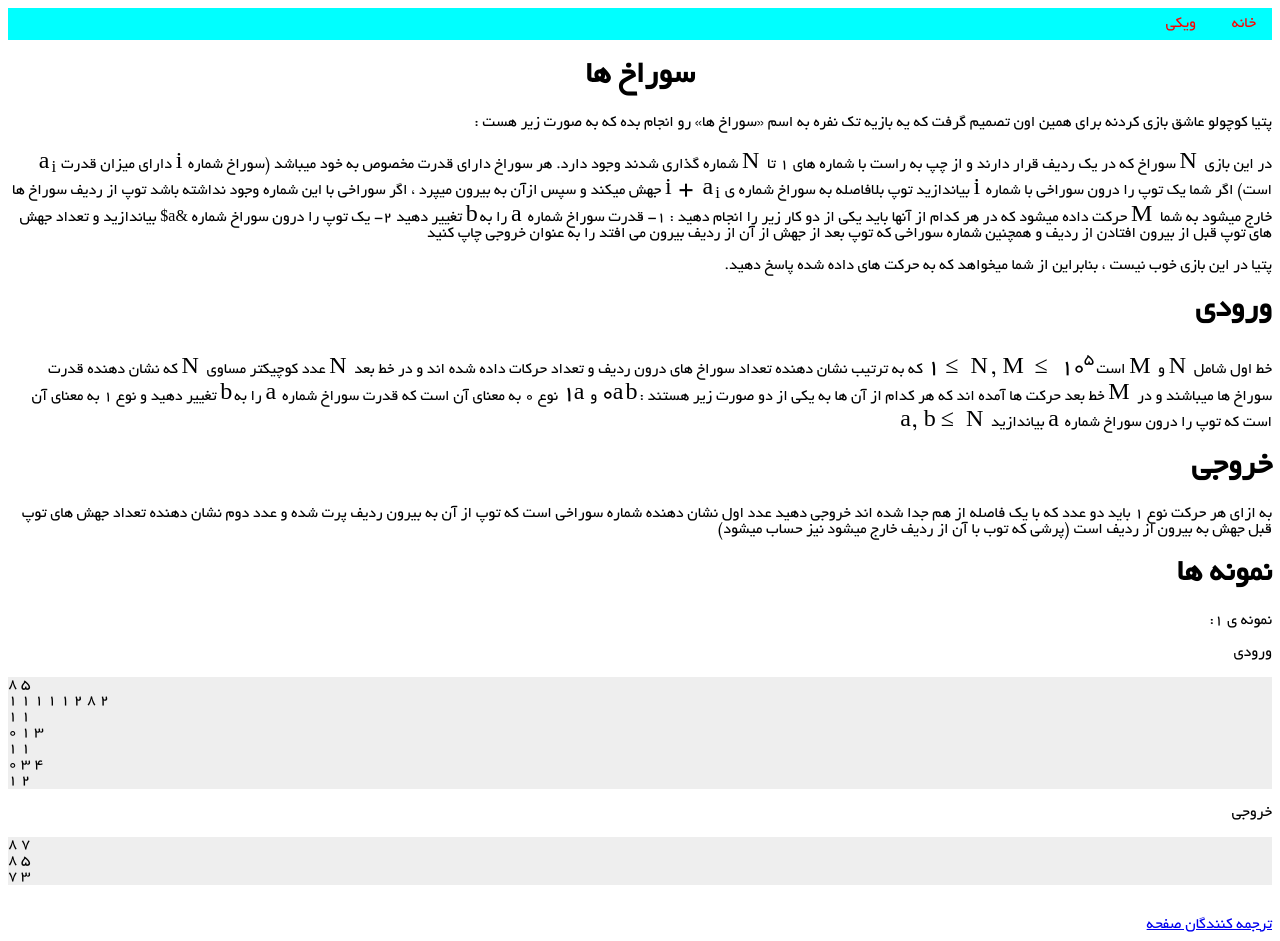
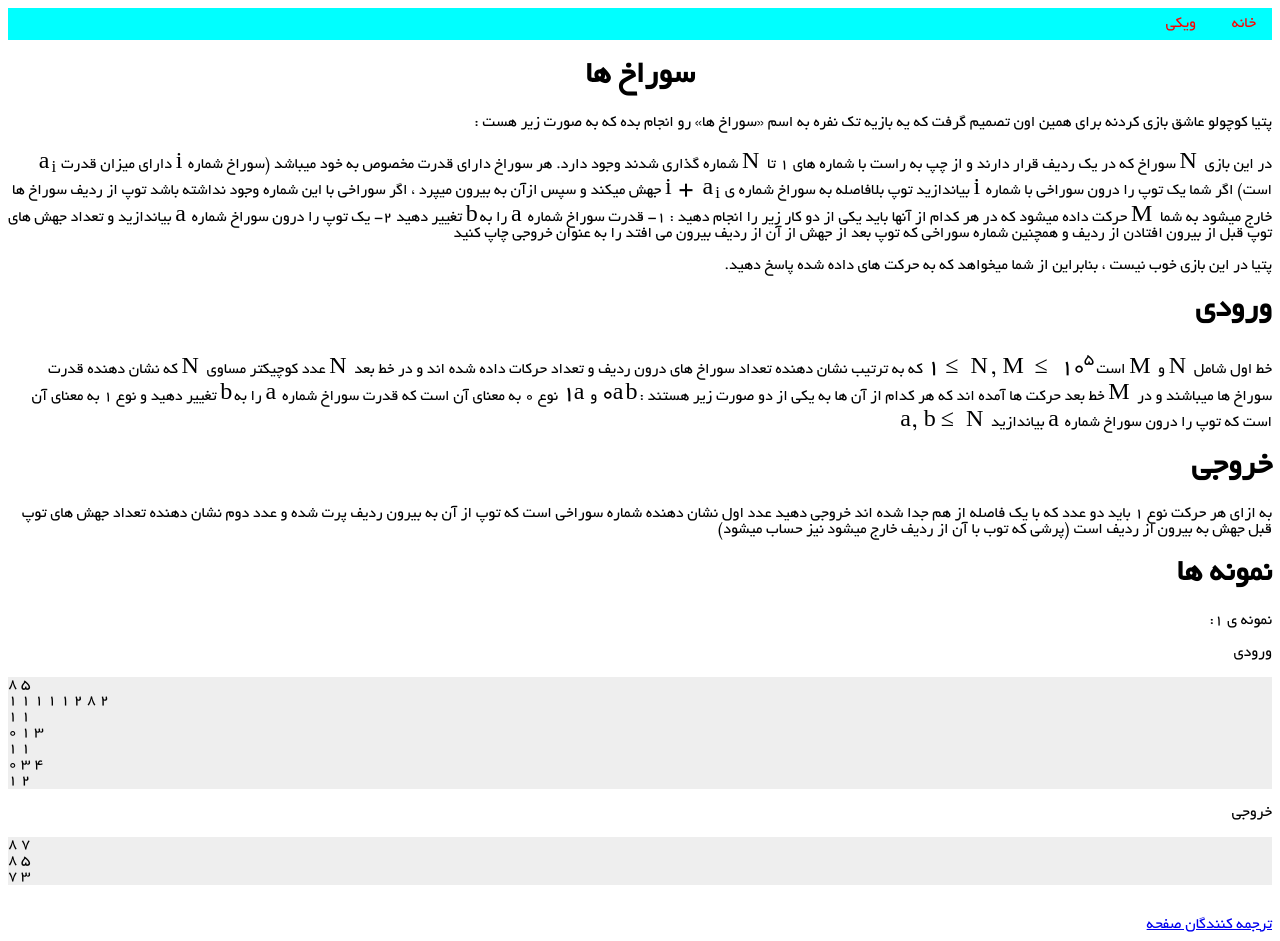
Before and after one commit to shaazzz/FarsiCP, a Jekyll site: the page built from CF/13E/statement.md, in a window 1280 px wide. Built offline with Jekyll 4.4.1, drawn with Linux system fonts in a browser that asks for light colours; formulas are drawn with MathJax 3.

```diff
--- a/CF/13E/statement.md
+++ b/CF/13E/statement.md
@@ -30,7 +30,7 @@ $a$
 $b$
 تغییر دهید
 2- یک توپ را درون سوراخ شماره
-&a$
+$a$
 بیاندازید و تعداد جهش های توپ قبل از بیرون افتادن از ردیف و همچنین شماره سوراخی که توپ بعد از جهش از آن از ردیف بیرون می افتد را
 به عنوان خروجی چاپ کنید
 
```
